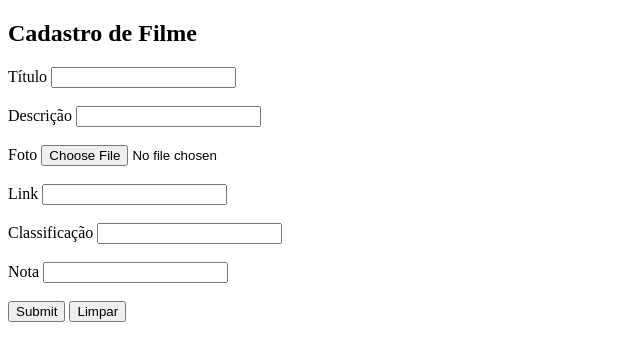
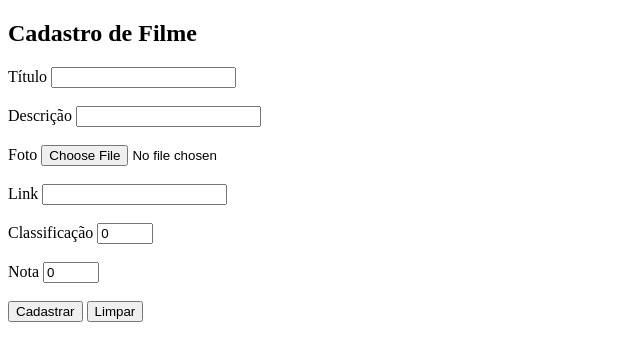
Before and after one commit to MasudaKenta/BRTDWEB2, a PHP site: page /filme.php in a window 1280 px wide. Shown: the top 361 px of the page, without its empty margins (0-640 px from the left). Run offline with PHP 8.4, Linux system fonts and the light colour scheme.

Commit message:
Update filme.php

```diff
--- a/aula11/filme/filme.php
+++ b/aula11/filme/filme.php
@@ -18,10 +18,10 @@
         <label for="">Link</label>
         <input type="text" name="link"> <br> <br>
         <label for="">Classificação</label>
-        <input type="number" name="classificacao"> <br> <br>
+        <input type="number" name="classificacao" min="0" max="18" value="0"> <br> <br>
         <label for="">Nota</label>
-        <input type="number" name="nota"> <br> <br>
-        <input type="submit">
+        <input type="number" name="nota" min="0" max="10" value="0"> <br> <br>
+        <input type="submit" value="Cadastrar"   >
         <input type="reset" value="Limpar">
     </form>
 </body>
```
